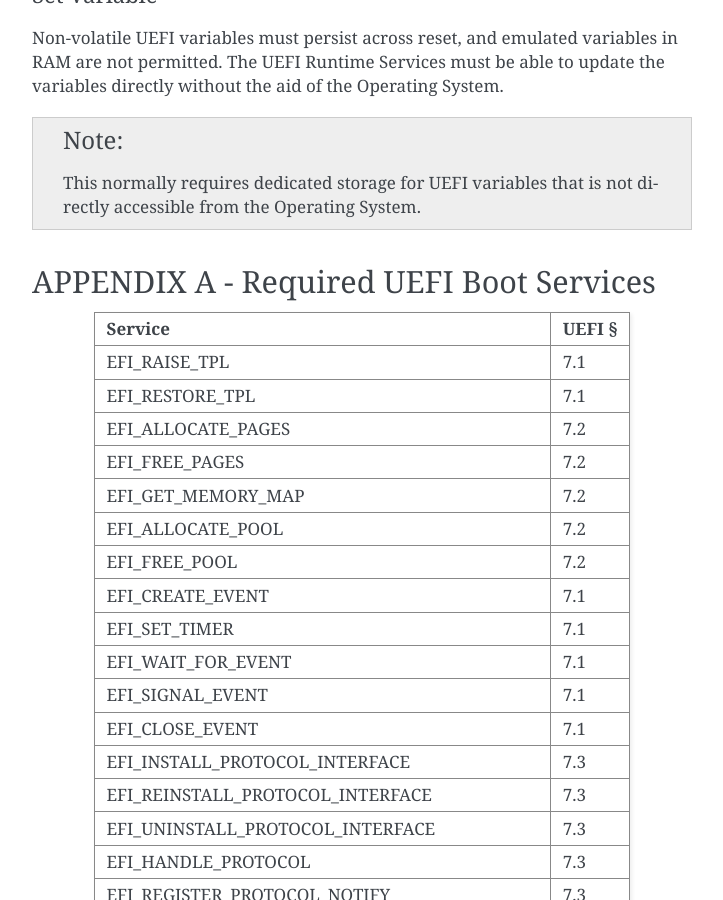
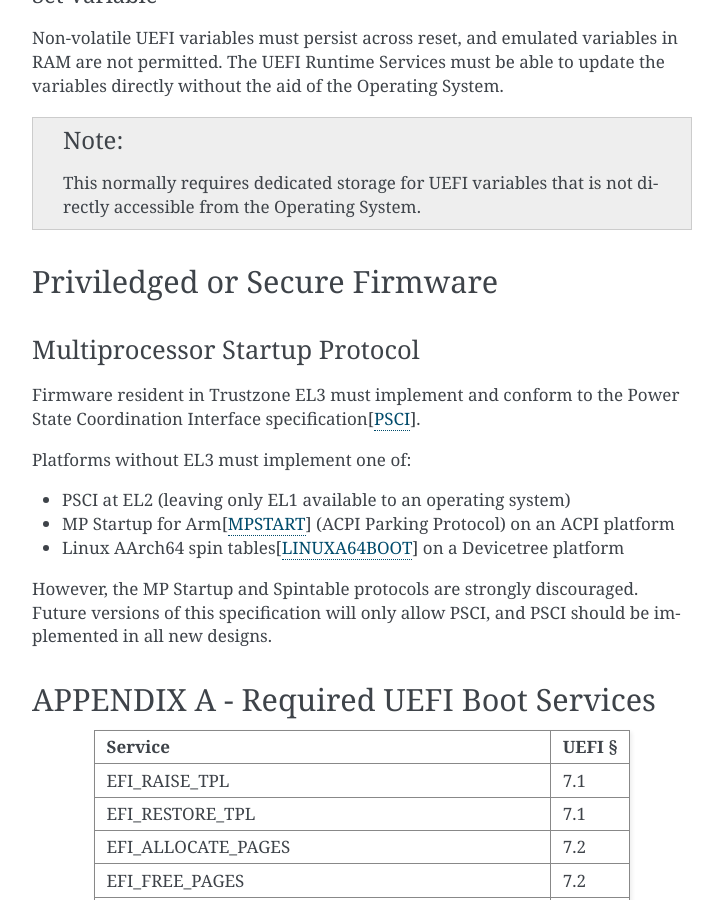
Before and after one commit to ARM-software/ebbr, a Sphinx documentation site: the page built from source/ebbr.rst, in a window 1280 px wide and 900 px high, scrolled down 6496 px. Shown: the whole window, without its empty margins (388-1111 px from the left). Built offline with Sphinx 7.4.7, drawn with Linux system fonts in a browser that asks for light colours; some of the changed text lies outside the part shown.

Commit message:
Add chapter for privileged/secure firmware
Document the requirements for secure firmware to implement PSCI,
particularly in regard to multiprocessor CPU startup protocol. PSCI is
by far the preferred solution, but make allowance for the other existing
methods.

Signed-off-by: Grant Likely <grant.likely@arm.com>
Reviewed-by: Daniel Thompson <daniel.thompson@linaro.org>

```diff
--- a/source/ebbr.rst
+++ b/source/ebbr.rst
@@ -313,6 +313,25 @@ the aid of the Operating System.
 .. note:: This normally requires dedicated storage for UEFI variables that is
    not directly accessible from the Operating System.
 
+******************************
+Priviledged or Secure Firmware
+******************************
+
+Multiprocessor Startup Protocol
+===============================
+Firmware resident in Trustzone EL3 must implement and conform to the
+Power State Coordination Interface specification[PSCI_].
+
+Platforms without EL3 must implement one of:
+
+- PSCI at EL2 (leaving only EL1 available to an operating system)
+- MP Startup for Arm[MPSTART_] (ACPI Parking Protocol) on an ACPI platform
+- Linux AArch64 spin tables[LINUXA64BOOT_] on a Devicetree platform
+
+However, the MP Startup and Spintable protocols are strongly discouraged.
+Future versions of this specification will only allow PSCI, and PSCI should
+be implemented in all new designs.
+
 ****************************************
 APPENDIX A - Required UEFI Boot Services
 ****************************************
@@ -548,6 +567,14 @@ EFI_ISCSI_INITIATOR_NAME_PROTOCOL          16.2
    <https://github.com/devicetree-org/devicetree-specification/releases/tag/v0.2>`_,
    `Devicetree.org <https://devicetree.org>`_
 
+.. [LINUXA64BOOT] `Linux Documentation/arm64/booting.txt
+   <https://git.kernel.org/pub/scm/linux/kernel/git/stable/linux-stable.git/tree/Documentation/arm64/booting.txt>`_,
+   Linux kernel
+
+.. [MPSTART] `MP Startup for Arm
+   <https://acpica.org/sites/acpica/files/MP%20Startup%20for%20ARM%20platforms.doc>`_,
+   20 December 2012, `Microsoft <http://microsoft.com>`_
+
 .. [PSCI] `Power State Coordination Interface Issue D (PSCI v1.1)
    <http://infocenter.arm.com/help//topic/com.arm.doc.den0022d/Power_State_Coordination_Interface_PDD_v1_1_DEN0022D.pdf>`_,
    21 April 2017, `Arm Limited <http://arm.com>`_
```
